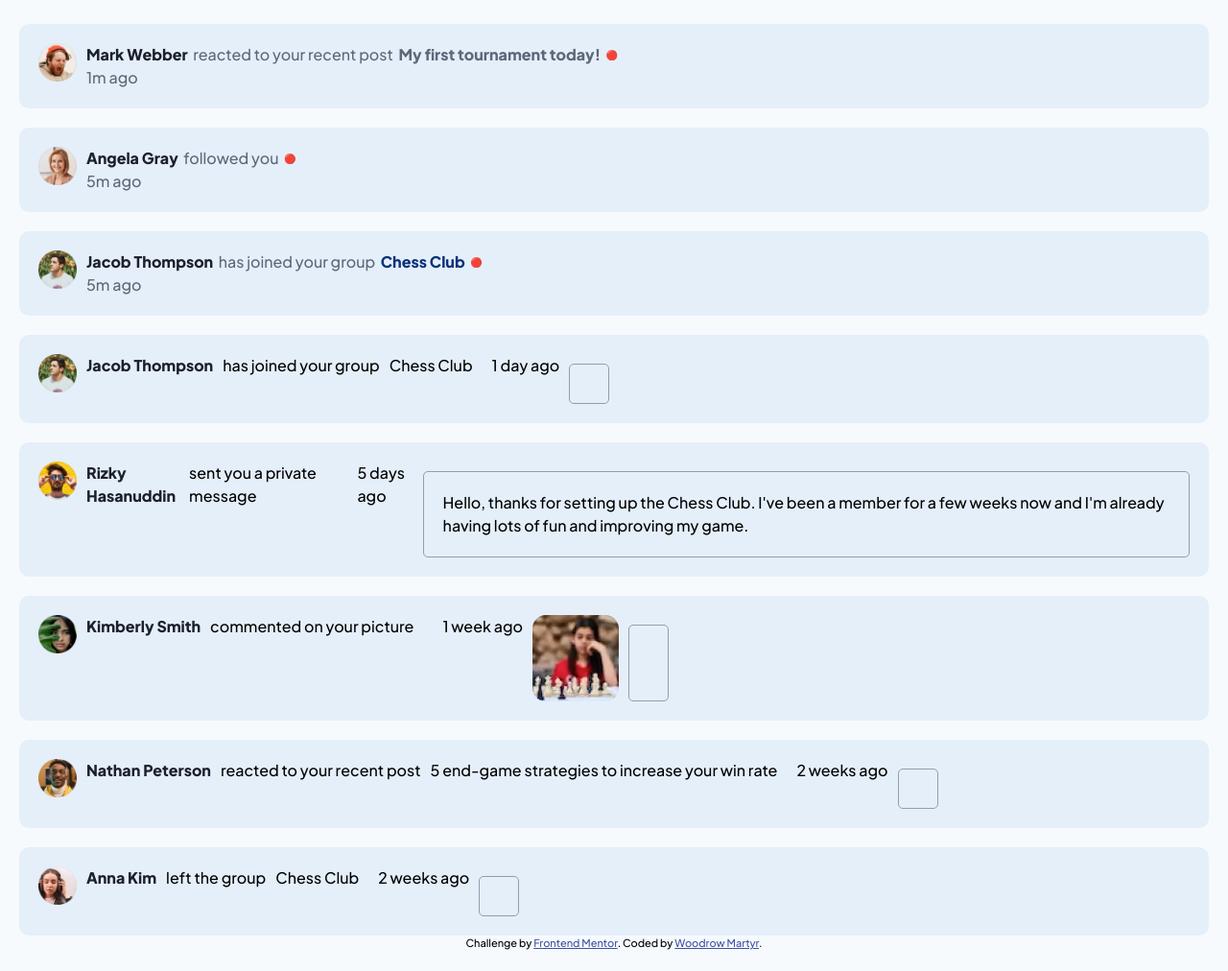
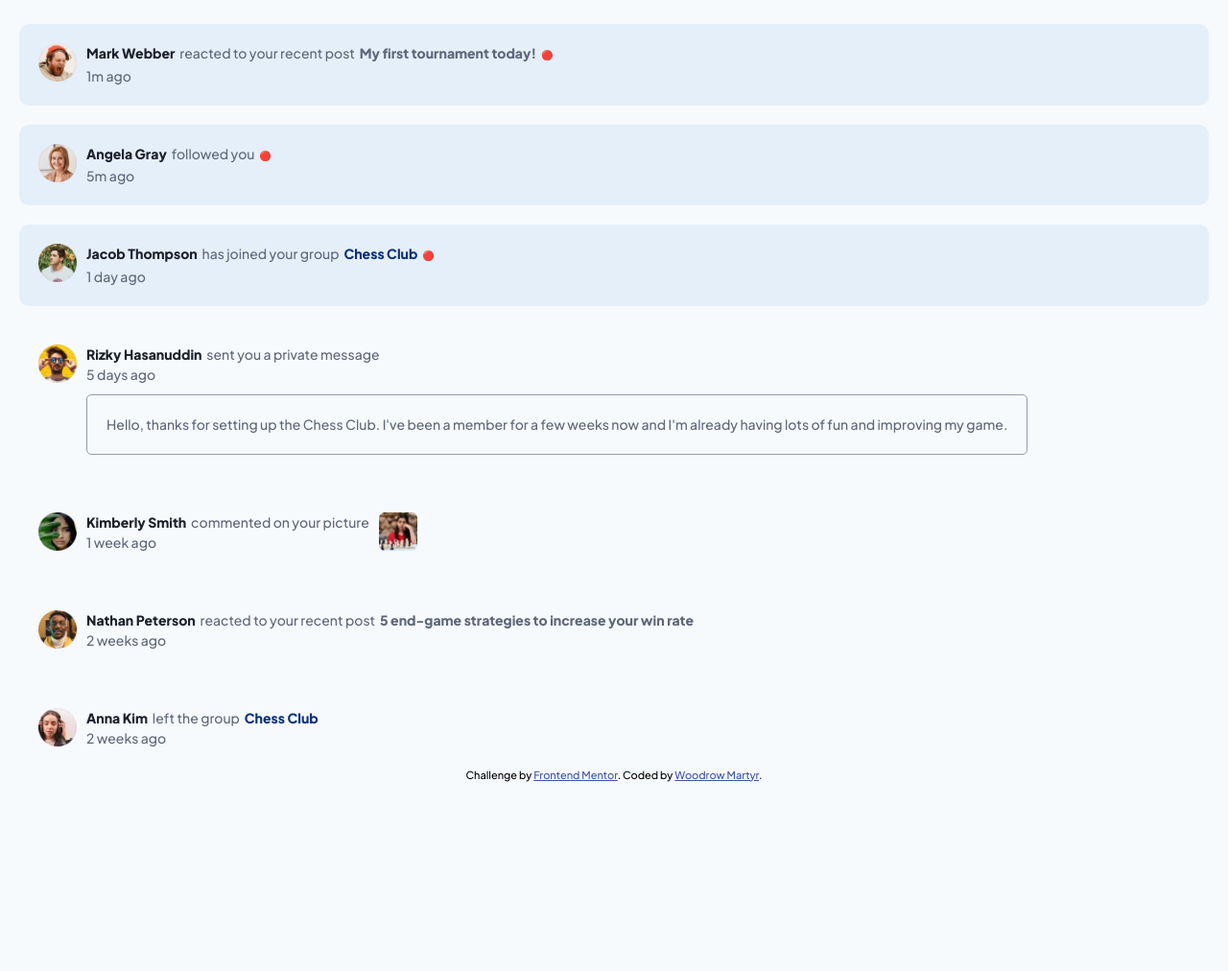
Before and after one commit to wmartyr/notifications-page-main, a plain HTML site: page index.html in a window 1280 px wide. Shown: the part 65-1077 px from the top of the page at 96% size. After the commit the page ends 901 px from the top, so only its background shows below. Drawn offline with Linux system fonts and the light colour scheme.

Commit message:
Finish styling all cards

```diff
--- a/index.html
+++ b/index.html
@@ -51,56 +51,49 @@
         <div class="description">
           <p><span class="name">Jacob Thompson</span>&nbsp;&nbsp;<span class="action">has joined your group</span>&nbsp;&nbsp;<span class="group">Chess Club</span>&nbsp;&nbsp;<span class="unread-dot">&#128308;</span></p>
         </div>
-        <div class="time-posted">5m ago</div>
+        <div class="time-posted">1 day ago</div>
       </div>
-    </div>
-    <div class="card unread">
-      <img class="avatar" src="./assets/images/avatar-jacob-thompson.webp" alt="Jacob Thompson Avatar">
-      <div class="name">Jacob Thompson </div>
-      <div class="action">has joined your group </div>
-      <div class="group-post">Chess Club</div>
-      <div class="unread-dot"></div>
-      <div class="time-posted">1 day ago</div>
-      <div class="private-message hidden"></div>
     </div>
     <div class="card">
       <img class="avatar" src="./assets/images/avatar-rizky-hasanuddin.webp" alt="Rizky Hasanuddin Avatar">
-      <div class="name">Rizky Hasanuddin </div>
-      <div class="action">sent you a private message </div>
-      <div class="group-post hidden"></div>
-      <div class="unread-dot hidden"></div>
+      <div class="right-section">
+        <div class="description">
+          <p><span class="name">Rizky Hasanuddin</span>&nbsp;&nbsp;<span class="action">sent you a private
+              message</span></p>
+        </div>
         <div class="time-posted">5 days ago</div>
         <div class="private-message">Hello, thanks for setting up the Chess Club. I've been a member for a few weeks now
           and I'm already having lots of fun and improving my game.</div>
       </div>
+    </div>
     <div class="card">
       <img class="avatar" src="./assets/images/avatar-kimberly-smith.webp" alt="Kimberly Smith Avatar">
-      <div class="name">Kimberly Smith </div>
-      <div class="action">commented on your picture </div>
-      <div class="group-post hidden"></div>
-      <div class="unread-dot hidden"></div>
+      <div class="right-section">
+        <div class="description">
+          <p><span class="name">Kimberly Smith</span>&nbsp;&nbsp;<span class="action">commented on your picture</span>
+          </p>
+        </div>
         <div class="time-posted">1 week ago</div>
+      </div>
       <img src="./assets/images/image-chess.webp" alt="Image of a girl playing chess">
-      <div class="private-message hidden"></div>
     </div>
     <div class="card">
       <img class="avatar" src="./assets/images/avatar-nathan-peterson.webp" alt="Nathan Peterson Avatar">
-      <div class="name">Nathan Peterson </div>
-      <div class="action">reacted to your recent post </div>
-      <div class="group-post">5 end-game strategies to increase your win rate
+      <div class="right-section">
+        <div class="description">
+          <p><span class="name">Nathan Peterson</span>&nbsp;&nbsp;<span class="action">reacted to your recent post</span>&nbsp;&nbsp;<span class="post">5 end-game strategies to increase your win rate</p>
         </div>
-      <div class="unread-dot hidden"></div>
         <div class="time-posted">2 weeks ago</div>
-      <div class="private-message hidden"></div>
+      </div>
     </div>
     <div class="card">
       <img class="avatar" src="./assets/images/avatar-anna-kim.webp" alt="Anna Kim Avatar">
-      <div class="name">Anna Kim </div>
-      <div class="action">left the group </div>
-      <div class="group-post">Chess Club</div>
-      <div class="unread-dot hidden"></div>
+      <div class="right-section">
+        <div class="description">
+          <p><span class="name">Anna Kim</span>&nbsp;&nbsp;<span class="action">left the group</span>&nbsp;&nbsp;<span class="group">Chess Club</span></p>
+        </div>
         <div class="time-posted">2 weeks ago</div>
-      <div class="private-message hidden"></div>
+      </div>
     </div>
 
   </main>
--- a/styles/style.css
+++ b/styles/style.css
@@ -72,12 +72,16 @@ main {
 .card {
     display: flex;
     gap: 10px;
-    background-color: var(--color-unread-card-background);
     border-radius: 10px;
     padding: 20px;
+    font-size: 0.875rem;
 }
 
-.avatar {
+.unread {
+    background-color: var(--color-unread-card-background);
+}
+
+.card img {
     width: 40px;
     height: 40px;
 }
@@ -107,10 +111,6 @@ main {
     font-weight: 800;
 }
 
-/* .hidden {
-    display: none;
-} */
-
 .unread-dot {
     font-size: 0.625rem;
     vertical-align: text-top;
```
Lines whose indentation alone changed are shown as unchanged.
